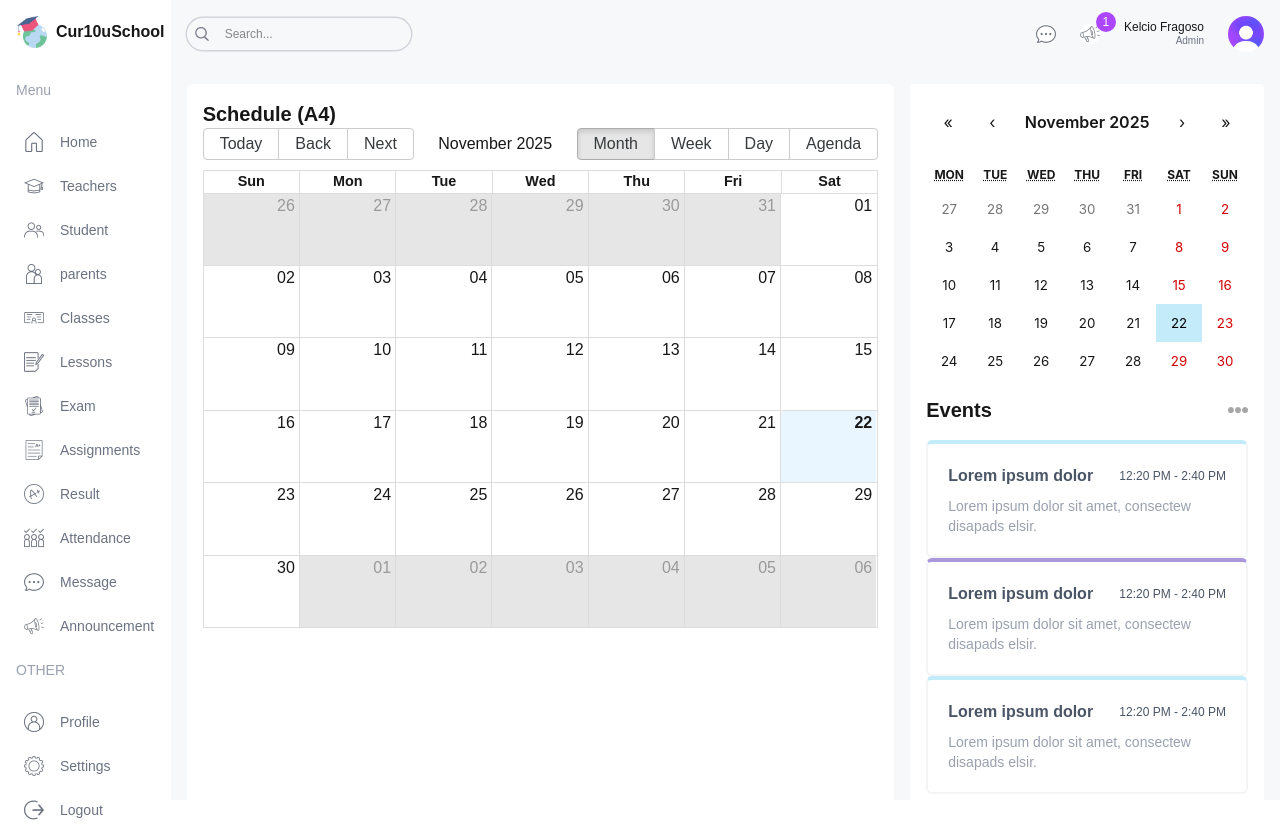
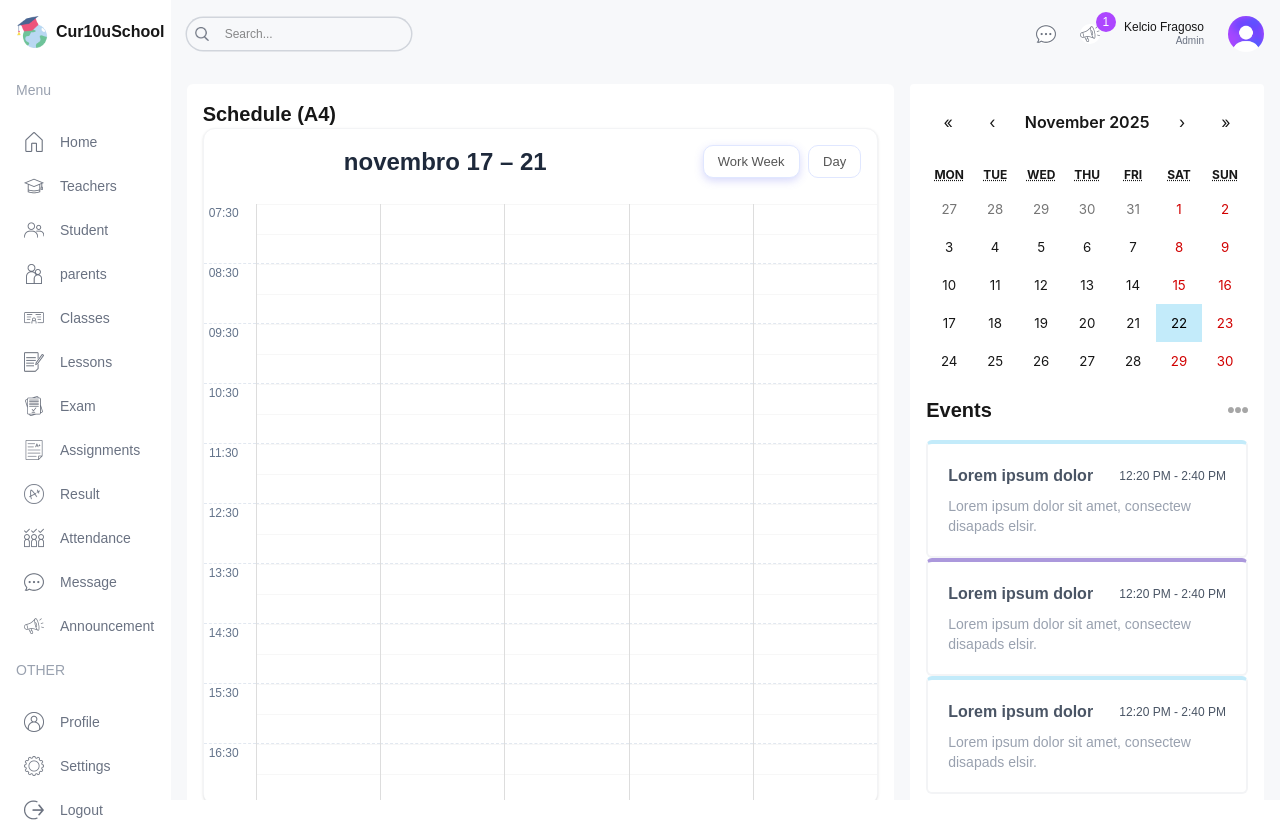
Before and after one commit to ahamuyel/cur10us-school, a Next.js app: page /student in a window 1280 px wide. Built offline with nearby package versions, Linux system fonts and the light colour scheme.

Commit message:
student page done

```diff
--- a/app/(dashboard)/student/page.tsx
+++ b/app/(dashboard)/student/page.tsx
@@ -14,7 +14,6 @@ const StudentPage = () =>{
             <div className="w-full xl:w-1/3 flex flex-col gap-8">
                 <EventCalendar />
                 <Announcements />
-
             </div>
         </div>
     )
--- a/app/components/BigCalendar.tsx
+++ b/app/components/BigCalendar.tsx
@@ -1,26 +1,61 @@
-"use client"
+"use client";
 
-import { Calendar, momentLocalizer } from 'react-big-calendar'
-import moment from 'moment'
-import { calendarEvents } from '@/lib/data'
-import "react-big-calendar/lib/css/react-big-calendar.css"
-const localizer = momentLocalizer(moment)
+import { Calendar, momentLocalizer, View, Views } from "react-big-calendar";
+import moment from "moment";
+import { calendarEvents } from "@/lib/data";
+import "react-big-calendar/lib/css/react-big-calendar.css";
+import { useState } from "react";
 
+// Configura o moment para português (opcional, mas fica mais bonito)
+import "moment/locale/pt-br";
+moment.locale("pt-br");
 
-const BigCalendar = () =>{
+const localizer = momentLocalizer(moment);
+
+const BigCalendar = () => {
+  const [view, setView] = useState<View>(Views.WORK_WEEK);
+
+  const handleOnChangeView = (selectedView: View) => {
+    setView(selectedView);
+  };
+
   return (
-          <div>
+    <div className="bg-white rounded-xl shadow-sm border border-gray-100 overflow-hidden">
       <Calendar
         localizer={localizer}
         events={calendarEvents}
         startAccessor="start"
         endAccessor="end"
-    //   views={["work_week", "day"]}
-    // //   view={view}
-      style={{ height: 500 }}
+        views={{
+          work_week: true,
+          day: true,
+        }}
+        view={view}
+        onView={handleOnChangeView}
+        // style={{ height: "100%", minHeight: "600px" }}
+        // Horário visível: das 7h30 às 17h30
+        min={new Date(2025, 0, 1, 7, 30)}
+        max={new Date(2025, 0, 1, 17, 30)}
+        // Formato do horário (ex: 08:00)
+        formats={{
+          timeGutterFormat: "HH:mm",
+          eventTimeRangeFormat: ({ start, end }) =>
+            `${moment(start).format("HH:mm")} – ${moment(end).format("HH:mm")}`,
+        }}
+        // messages={{
+        //   work_week: "Work week",
+        //   day: "day",
+        //   today: "Hoje",
+        //   previous: "Anterior",
+        //   next: "Próximo",
+        // }}
+        // Deixa o calendário mais limpo e moderno
+        dayLayoutAlgorithm="no-overlap"
+        scrollToTime={new Date(2025, 0, 1, 7, 30)}
+        showMultiDayTimes
       />
     </div>
-    )
-}
+  );
+};
 
-export default BigCalendar
+export default BigCalendar;
--- a/app/globals.css
+++ b/app/globals.css
@@ -27,14 +27,178 @@
 }
 
 .react-calendar__tile--active{
-  /* background-color: #ab98dc; */
   background-color: var(--sky) !important;
   color: black !important;
 }
 
-
 .react-calendar__navigation__label__labelText{
   font-weight: 600 !important;
+}
+
+/* ====================== CALENDÁRIO CUR10US – WEEK VIEW CLEAN ====================== */
+
+.rbc-calendar {
+  font-family: inherit;
+}
+
+/* Esconde botões de navegação (prev/next) */
+.rbc-btn-group:first-child {
+  display: none !important;
+}
+
+/* Botões Day / Week / Month – mais bonitos e compactos */
+.rbc-toolbar .rbc-btn-group:last-child {
+  font-size: 13px !important;
+  gap: 6px;
+}
+
+.rbc-toolbar .rbc-btn-group:last-child button {
+  border: 1.5px solid #e0e7ff !important;
+  border-radius: 10px !important;
+  padding: 8px 14px !important;
+  background: white !important;
+  color: #555 !important;
+  font-weight: 500;
+  transition: all 0.2s ease;
+}
+
+.rbc-toolbar .rbc-btn-group:last-child button:hover {
+  background: #eef2ff !important;
+  border-color: #6366f1 !important;
+  color: #6366f1 !important;
+}
+
+.rbc-toolbar button.rbc-active {
+  background: #6366f1 !important;
+  color: white !important;
+  border-color: #6366f1 !important;
+  box-shadow: 0 3px 8px rgba(99, 102, 241, 0.25) !important;
+}
+
+/* Título do mês/semana */
+.rbc-toolbar-label {
+  font-size: 1.5rem !important;
+  font-weight: 700 !important;
+  color: #1e293b !important;
+}
+
+/* Esconde o cabeçalho com os nomes dos dias (Mon, Tue...) */
+.rbc-time-header {
+  display: none !important;
+}
+
+/* Remove bordas desnecessárias */
+.rbc-time-view,
+.rbc-time-content {
+  border: none !important;
+}
+
+/* Horários na esquerda (gutter) */
+.rbc-time-gutter.rbc-time-column {
+  background: #f8fafc !important;
+  font-size: 12px !important;
+  color: #64748b !important;
+  font-weight: 500;
+}
+
+.rbc-time-gutter .rbc-timeslot-group {
+  min-height: 60px !important;
+  border-bottom: 1px dashed #e2e8f0 !important;
+  display: flex;
+  align-items: center;
+  justify-content: flex-end;
+  padding-right: 12px !important;
+}
+
+.rbc-btn-group{
+  display: flex !important;
+  gap: 0.6rem !important;
+  padding: 1rem;;
+}
+
+/* Fundo dos slots de horário */
+.rbc-timeslot-group {
+  min-height: 60px !important;
+  border-bottom: 1px dashed #e2e8f0 !important;
+  background: #ffffff !important;
+  transition: background 0.2s;
+}
+
+.rbc-day-slot .rbc-timeslot-group:hover {
+  background: #f8faff !important;
+}
+
+/* Destaque no dia atual */
+.rbc-today .rbc-timeslot-group {
+  background: #f0f9ff !important;
+}
+
+/* ====================== EVENTOS – ESTILO PERFEITO ====================== */
+.rbc-event {
+  display: flex !important;
+  flex-direction: column;
+  justify-content: center;
+  border: none !important;
+  border-radius: 12px !important;
+  padding: 6px 10px !important;
+  margin: 4px 2px !important;
+  font-size: 13px !important;
+  font-weight: 600 !important;
+  color: #1f2937 !important;
+  box-shadow: 0 4px 12px rgba(0, 0, 0, 0.08) !important;
+  transition: all 0.2s ease;
+  cursor: pointer;
+  overflow: hidden;
+}
+
+.rbc-event:hover {
+  transform: translateY(-2px);
+  box-shadow: 0 8px 20px rgba(0, 0, 0, 0.15) !important;
+}
+
+/* Cores fixas por disciplina (ciclo de 8 – fica lindo e previsível) */
+.rbc-event:nth-child(1) {
+  background-color: #e4cafd !important;
+}
+.rbc-event:nth-child(2) {
+  background-color: #afafff !important;
+}
+.rbc-event:nth-child(3) {
+  background-color: #32cafd !important;
+}
+.rbc-event:nth-child(4) {
+  background-color: #73d3da !important;
+}
+.rbc-event:nth-child(5) {
+  background-color: #cafddf !important;
+}
+.rbc-event:nth-child(6) {
+  background-color: #fceadc !important;
+}
+.rbc-event:nth-child(7) {
+  background-color: #75dbb9 !important;
+}
+.rbc-event:nth-child(8) {
+  background-color: #f07d68 !important;
+}
+/* Horário em cima (ex: 8:00 – 8:45) */
+.rbc-event-label {
+  font-size: 10px !important;
+  font-weight: 500 !important;
+  color: rgba(0, 0, 0, 0.6) !important;
+  margin-bottom: 2px !important;
+  opacity: 0.9;
+}
+
+/* Responsivo mobile */
+@media (max-width: 640px) {
+  .rbc-event {
+    font-size: 11px !important;
+    padding: 4px 6px !important;
+  }
+  .rbc-toolbar-label {
+    font-size: 1.2rem !important;
+  }
 }
 
 body {
--- a/lib/data.ts
+++ b/lib/data.ts
@@ -917,147 +917,105 @@ export const announcementsData = [
 
 
 // YOU SHOULD CHANGE THE DATES OF THE EVENTS TO THE CURRENT DATE TO SEE THE EVENTS ON THE CALENDAR
+// YOU SHOULD CHANGE THE DATES OF THE EVENTS TO THE CURRENT DATE TO SEE THE EVENTS ON THE CALENDAR
 export const calendarEvents = [
+  // === MONDAY – 24/11/2025 ===
   {
     title: "Math",
     allDay: false,
-    start: new Date(2024, 7, 12, 8, 0),
-    end: new Date(2024, 7, 12, 8, 45),
+    start: new Date(2025, 10, 24, 7, 30, 0),
+    end: new Date(2025, 10, 24, 9, 0, 0),
   },
   {
     title: "English",
     allDay: false,
-    start: new Date(2024, 7, 12, 9, 0),
-    end: new Date(2024, 7, 12, 9, 45),
+    start: new Date(2025, 10, 24, 9, 15, 0),
+    end: new Date(2025, 10, 24, 10, 45, 0),
   },
   {
     title: "Biology",
     allDay: false,
-    start: new Date(2024, 7, 12, 10, 0),
-    end: new Date(2024, 7, 12, 10, 45),
+    start: new Date(2025, 10, 24, 11, 0, 0),
+    end: new Date(2025, 10, 24, 12, 30, 0),
+  },
+
+  // === TUESDAY – 25/11/2025 ===
+  {
+    title: "Physics",
+    allDay: false,
+    start: new Date(2025, 10, 25, 7, 30, 0),
+    end: new Date(2025, 10, 25, 9, 0, 0),
+  },
+  {
+    title: "Chemistry",
+    allDay: false,
+    start: new Date(2025, 10, 25, 9, 15, 0),
+    end: new Date(2025, 10, 25, 10, 45, 0),
+  },
+  {
+    title: "History",
+    allDay: false,
+    start: new Date(2025, 10, 25, 11, 0, 0),
+    end: new Date(2025, 10, 25, 12, 30, 0),
+  },
+
+  // === WEDNESDAY – 26/11/2025 ===
+  {
+    title: "Math",
+    allDay: false,
+    start: new Date(2025, 10, 26, 7, 30, 0),
+    end: new Date(2025, 10, 26, 9, 0, 0),
+  },
+  {
+    title: "English",
+    allDay: false,
+    start: new Date(2025, 10, 26, 9, 15, 0),
+    end: new Date(2025, 10, 26, 10, 45, 0),
   },
   {
     title: "Physics",
     allDay: false,
-    start: new Date(2024, 7, 12, 11, 0),
-    end: new Date(2024, 7, 12, 11, 45),
+    start: new Date(2025, 10, 26, 11, 0, 0),
+    end: new Date(2025, 10, 26, 12, 30, 0),
+  },
+
+  // === THURSDAY – 27/11/2025 ===
+  {
+    title: "Chemistry",
+    allDay: false,
+    start: new Date(2025, 10, 27, 7, 30, 0),
+    end: new Date(2025, 10, 27, 9, 0, 0),
+  },
+  {
+    title: "Biology",
+    allDay: false,
+    start: new Date(2025, 10, 27, 9, 15, 0),
+    end: new Date(2025, 10, 27, 10, 45, 0),
+  },
+  {
+    title: "History",
+    allDay: false,
+    start: new Date(2025, 10, 27, 11, 0, 0),
+    end: new Date(2025, 10, 27, 12, 30, 0),
+  },
+
+  // === FRIDAY – 28/11/2025 ===
+  {
+    title: "Math",
+    allDay: false,
+    start: new Date(2025, 10, 28, 7, 30, 0),
+    end: new Date(2025, 10, 28, 9, 0, 0),
+  },
+  {
+    title: "Physics",
+    allDay: false,
+    start: new Date(2025, 10, 28, 9, 15, 0),
+    end: new Date(2025, 10, 28, 10, 45, 0),
   },
   {
     title: "Chemistry",
     allDay: false,
-    start: new Date(2024, 7, 12, 13, 0),
-    end: new Date(2024, 7, 12, 13, 45),
-  },
-  {
-    title: "History",
-    allDay: false,
-    start: new Date(2024, 7, 12, 14, 0),
-    end: new Date(2024, 7, 12, 14, 45),
-  },
-  {
-    title: "English",
-    allDay: false,
-    start: new Date(2024, 7, 13, 9, 0),
-    end: new Date(2024, 7, 13, 9, 45),
-  },
-  {
-    title: "Biology",
-    allDay: false,
-    start: new Date(2024, 7, 13, 10, 0),
-    end: new Date(2024, 7, 13, 10, 45),
-  },
-  {
-    title: "Physics",
-    allDay: false,
-    start: new Date(2024, 7, 13, 11, 0),
-    end: new Date(2024, 7, 13, 11, 45),
-  },
-
-  {
-    title: "History",
-    allDay: false,
-    start: new Date(2024, 7, 13, 14, 0),
-    end: new Date(2024, 7, 13, 14, 45),
-  },
-  {
-    title: "Math",
-    allDay: false,
-    start: new Date(2024, 7, 14, 8, 0),
-    end: new Date(2024, 7, 14, 8, 45),
-  },
-  {
-    title: "Biology",
-    allDay: false,
-    start: new Date(2024, 7, 14, 10, 0),
-    end: new Date(2024, 7, 14, 10, 45),
-  },
-
-  {
-    title: "Chemistry",
-    allDay: false,
-    start: new Date(2024, 7, 14, 13, 0),
-    end: new Date(2024, 7, 14, 13, 45),
-  },
-  {
-    title: "History",
-    allDay: false,
-    start: new Date(2024, 7, 14, 14, 0),
-    end: new Date(2024, 7, 13, 14, 45),
-  },
-  {
-    title: "English",
-    allDay: false,
-    start: new Date(2024, 7, 15, 9, 0),
-    end: new Date(2024, 7, 15, 9, 45),
-  },
-  {
-    title: "Biology",
-    allDay: false,
-    start: new Date(2024, 7, 15, 10, 0),
-    end: new Date(2024, 7, 15, 10, 45),
-  },
-  {
-    title: "Physics",
-    allDay: false,
-    start: new Date(2024, 7, 15, 11, 0),
-    end: new Date(2024, 7, 15, 11, 45),
-  },
-
-  {
-    title: "History",
-    allDay: false,
-    start: new Date(2024, 7, 15, 14, 0),
-    end: new Date(2024, 7, 15, 14, 45),
-  },
-  {
-    title: "Math",
-    allDay: false,
-    start: new Date(2024, 7, 16, 8, 0),
-    end: new Date(2024, 7, 16, 8, 45),
-  },
-  {
-    title: "English",
-    allDay: false,
-    start: new Date(2024, 7, 16, 9, 0),
-    end: new Date(2024, 7, 16, 9, 45),
-  },
-
-  {
-    title: "Physics",
-    allDay: false,
-    start: new Date(2024, 7, 16, 11, 0),
-    end: new Date(2024, 7, 16, 11, 45),
-  },
-  {
-    title: "Chemistry",
-    allDay: false,
-    start: new Date(2024, 7, 16, 13, 0),
-    end: new Date(2024, 7, 16, 13, 45),
-  },
-  {
-    title: "History",
-    allDay: false,
-    start: new Date(2024, 7, 16, 14, 0),
-    end: new Date(2024, 7, 16, 14, 45),
+    start: new Date(2025, 10, 28, 11, 0, 0),
+    end: new Date(2025, 10, 28, 12, 30, 0),
   },
 ];
```
Also changed, not shown: app/(dashboard)/parents/page.tsx (+16 -3 lines), app/(dashboard)/teacher/page.tsx (+16 -1 lines). Lines whose indentation alone changed are shown as unchanged.
